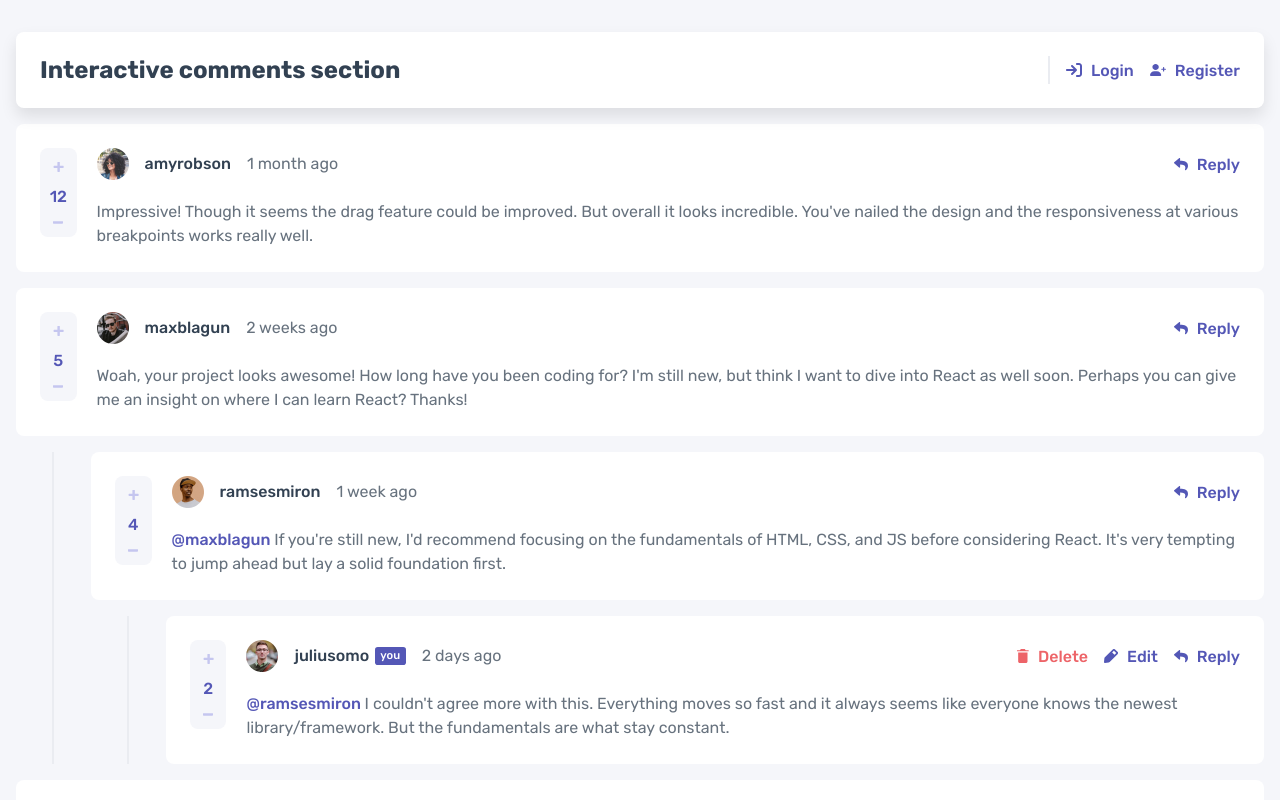
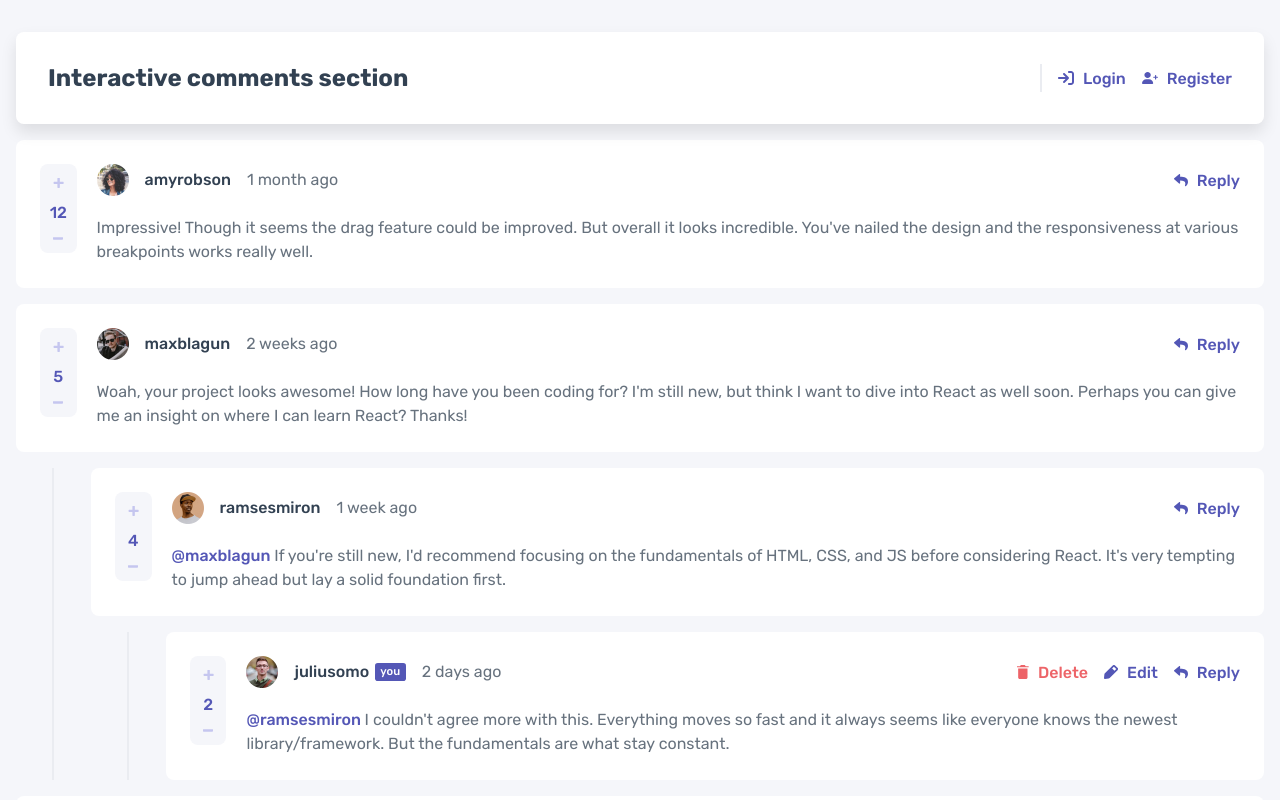
Before and after one commit to matijas-05/interactive-comments-section, a React (Vite) app: page / in a window 1280 px wide. Shown: the top 800 px of the page. Built offline with nearby package versions, Linux system fonts and the light colour scheme.

Commit message:
refactor: header padding bigger by 0.5em on pc and mobile

```diff
--- a/src/components/Auth/Header.module.scss
+++ b/src/components/Auth/Header.module.scss
@@ -1,11 +1,14 @@
 @use "/src/scss/variables" as v;
 
 .header {
-	position: -webkit-sticky;
 	position: sticky;
-	top: .5rem;
-	box-shadow: 0 0.5rem 1rem rgba(0, 0, 0, 0.1);
+	top: .5em;
+	box-shadow: 0 0.5em 1em rgba(0, 0, 0, 0.1);
 	padding: 1.5em !important;
+
+	@media (min-width: v.$breakpoint-pc) {
+		padding: 2em !important;
+	}
 }
 .header-text {
 	font-size: clamp(1.135rem, 5.14vw, 1.5rem);
```
